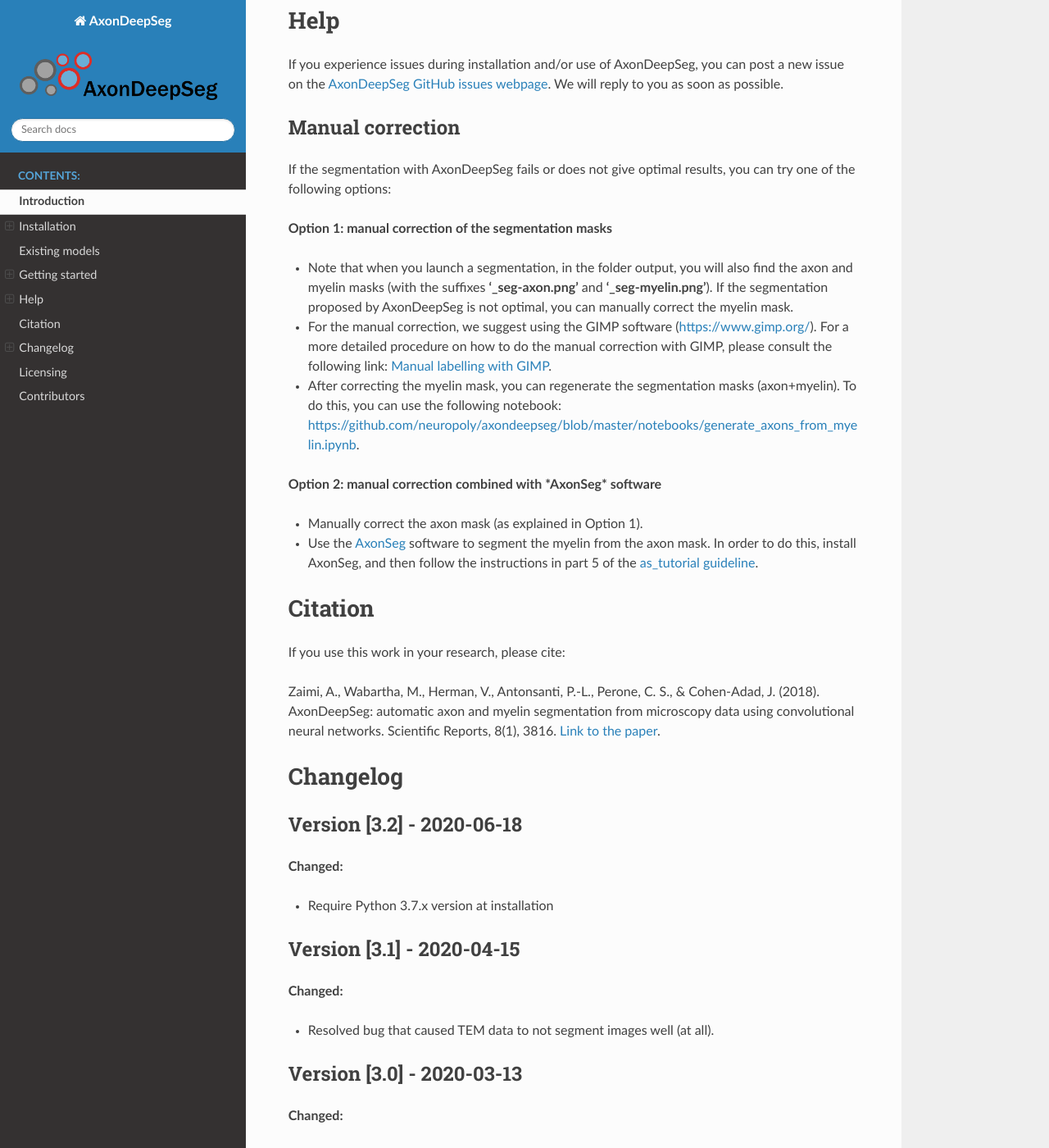
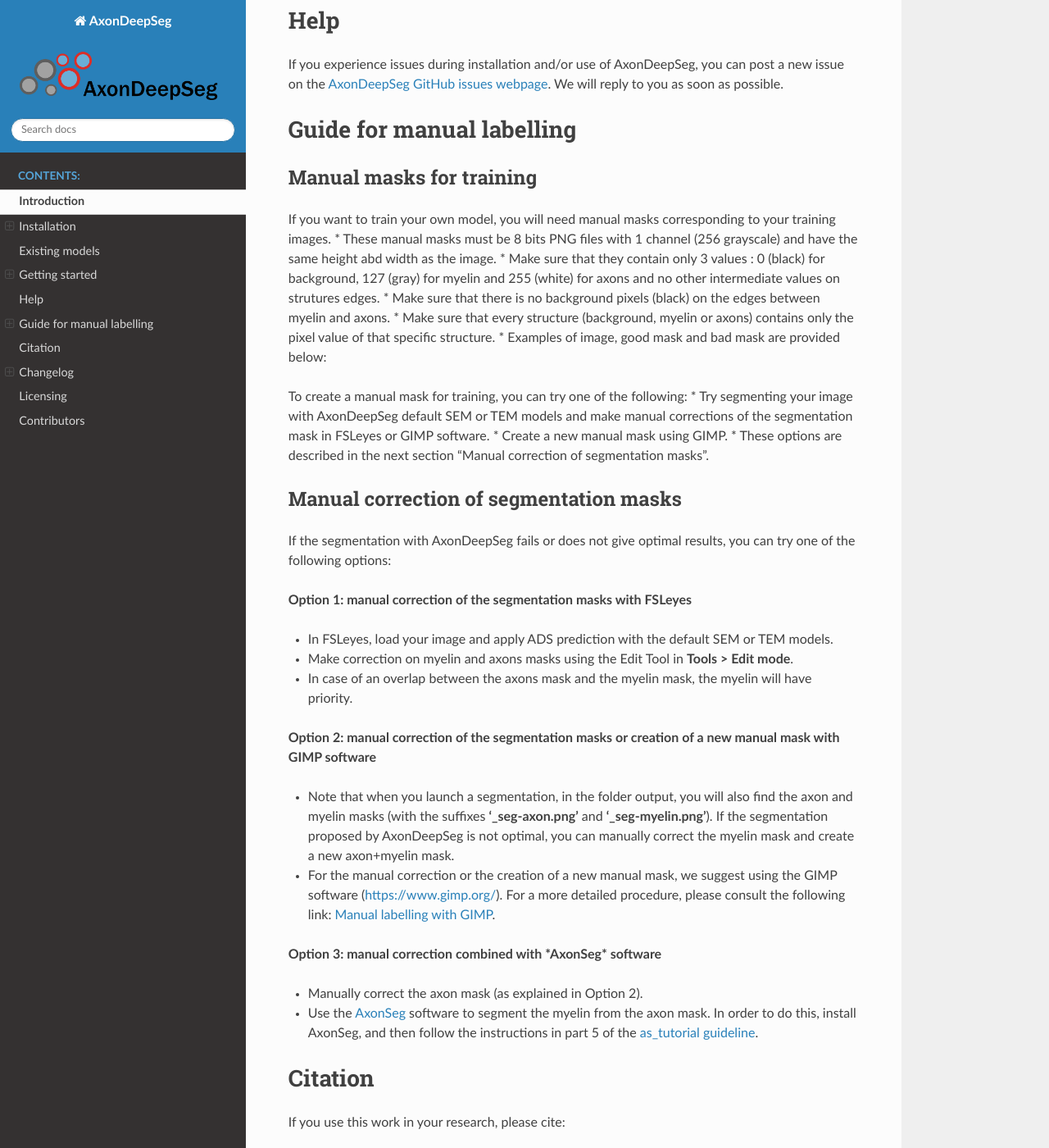
Before and after one commit to axondeepseg/axondeepseg, a Sphinx documentation site: the page built from docs/source/documentation.rst, in a window 1280 px wide and 1400 px high, scrolled down 12227 px. Shown: the whole window at 82% size. Built offline with Sphinx 7.4.7 and the Read the Docs theme 2.0.0, drawn with Linux system fonts in a browser that asks for light colours.

Commit message:
Added section Guide to manual labelling in documentation

```diff
--- a/docs/source/documentation.rst
+++ b/docs/source/documentation.rst
@@ -404,21 +404,45 @@ Help
 
 If you experience issues during installation and/or use of AxonDeepSeg, you can post a new issue on the `AxonDeepSeg GitHub issues webpage <https://github.com/neuropoly/axondeepseg/issues>`_. We will reply to you as soon as possible.
 
-Manual correction
+Guide for manual labelling
+===============================================================================
+
+Manual masks for training
+-------------------------------------------------------------------------------
+
+If you want to train your own model, you will need manual masks corresponding to your training images.
+* These manual masks must be 8 bits PNG files with 1 channel (256 grayscale) and have the same height abd width as the image.
+* Make sure that they contain only 3 values : 0 (black) for background, 127 (gray) for myelin and 255 (white) for axons and no other intermediate values on strutures edges.
+* Make sure that there is no background pixels (black) on the edges between myelin and axons.
+* Make sure that every structure (background, myelin or axons) contains only the pixel value of that specific structure.
+* Examples of image, good mask and bad mask are provided below:
+
+
+
+To create a manual mask for training, you can try one of the following:
+* Try segmenting your image with AxonDeepSeg default SEM or TEM models and make manual corrections of the segmentation mask in FSLeyes or GIMP software.
+* Create a new manual mask using GIMP.
+* These options are described in the next section "Manual correction of segmentation masks".
+
+Manual correction of segmentation masks
 -------------------------------------------------------------------------------
 
 If the segmentation with AxonDeepSeg fails or does not give optimal results, you can try one of the following options:
 
-**Option 1: manual correction of the segmentation masks**
+**Option 1: manual correction of the segmentation masks with FSLeyes**
 
-* Note that when you launch a segmentation, in the folder output, you will also find the axon and myelin masks (with the suffixes **'_seg-axon.png'** and **'_seg-myelin.png'**). If the segmentation proposed by AxonDeepSeg is not optimal, you can manually correct the myelin mask.
-* For the manual correction, we suggest using the GIMP software (https://www.gimp.org/). For a more detailed procedure on how to do the manual correction with GIMP, please consult the following link: `Manual labelling with GIMP <https://docs.google.com/document/d/10E6gzMP6BNGJ_7Y5PkDFmum34U-IcbMi8AvRruhIzvM/edit>`_.
+* In FSLeyes, load your image and apply ADS prediction with the default SEM or TEM models.
+* Make correction on myelin and axons masks using the Edit Tool in **Tools > Edit mode**.
+* In case of an overlap between the axons mask and the myelin mask, the myelin will have priority.
 
-* After correcting the myelin mask, you can regenerate the segmentation masks (axon+myelin). To do this, you can use the following notebook: https://github.com/neuropoly/axondeepseg/blob/master/notebooks/generate_axons_from_myelin.ipynb.
+**Option 2: manual correction of the segmentation masks or creation of a new manual mask with GIMP software**
 
-**Option 2: manual correction combined with *AxonSeg* software**
+* Note that when you launch a segmentation, in the folder output, you will also find the axon and myelin masks (with the suffixes **'_seg-axon.png'** and **'_seg-myelin.png'**). If the segmentation proposed by AxonDeepSeg is not optimal, you can manually correct the myelin mask and create a new axon+myelin mask.
+* For the manual correction or the creation of a new manual mask, we suggest using the GIMP software (https://www.gimp.org/). For a more detailed procedure, please consult the following link: `Manual labelling with GIMP <https://docs.google.com/document/d/10E6gzMP6BNGJ_7Y5PkDFmum34U-IcbMi8AvRruhIzvM/edit>`_.
 
-* Manually correct the axon mask (as explained in Option 1).
+**Option 3: manual correction combined with *AxonSeg* software**
+
+* Manually correct the axon mask (as explained in Option 2).
 * Use the `AxonSeg <https://github.com/neuropoly/axonseg>`_ software to segment the myelin from the axon mask. In order to do this, install AxonSeg, and then follow the instructions in part 5 of the `as_tutorial guideline <https://github.com/neuropoly/axonseg/blob/master/as_tutorial.m>`_.
 
 Citation
```
